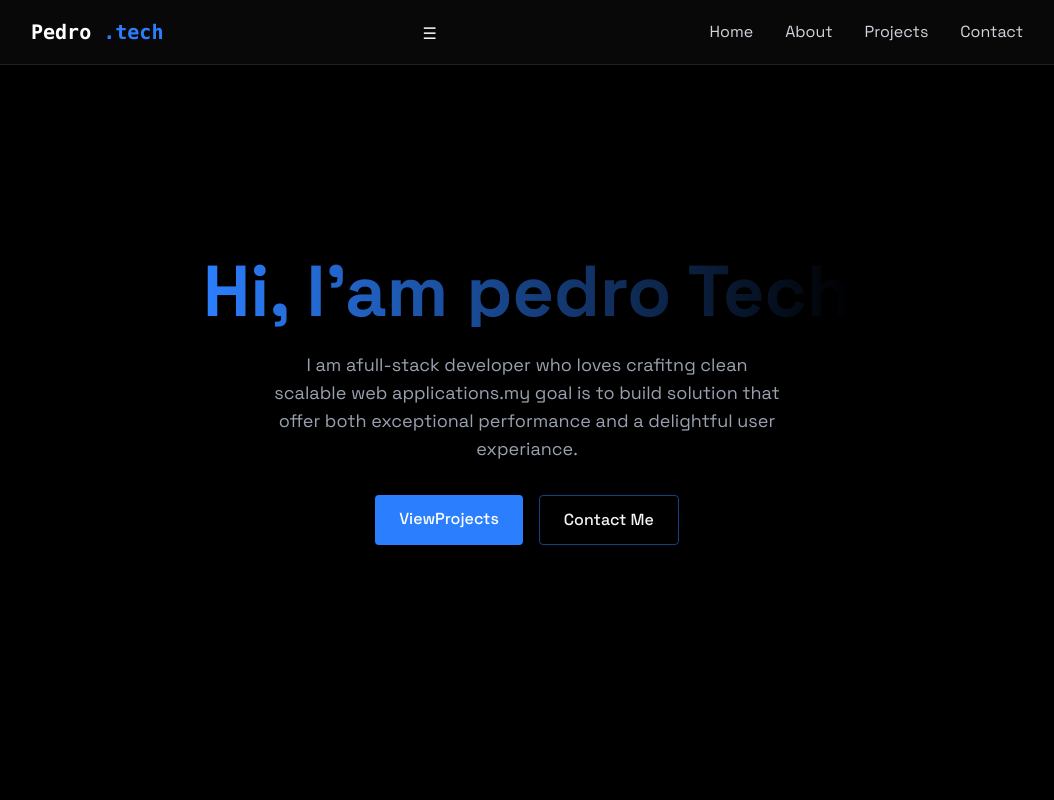
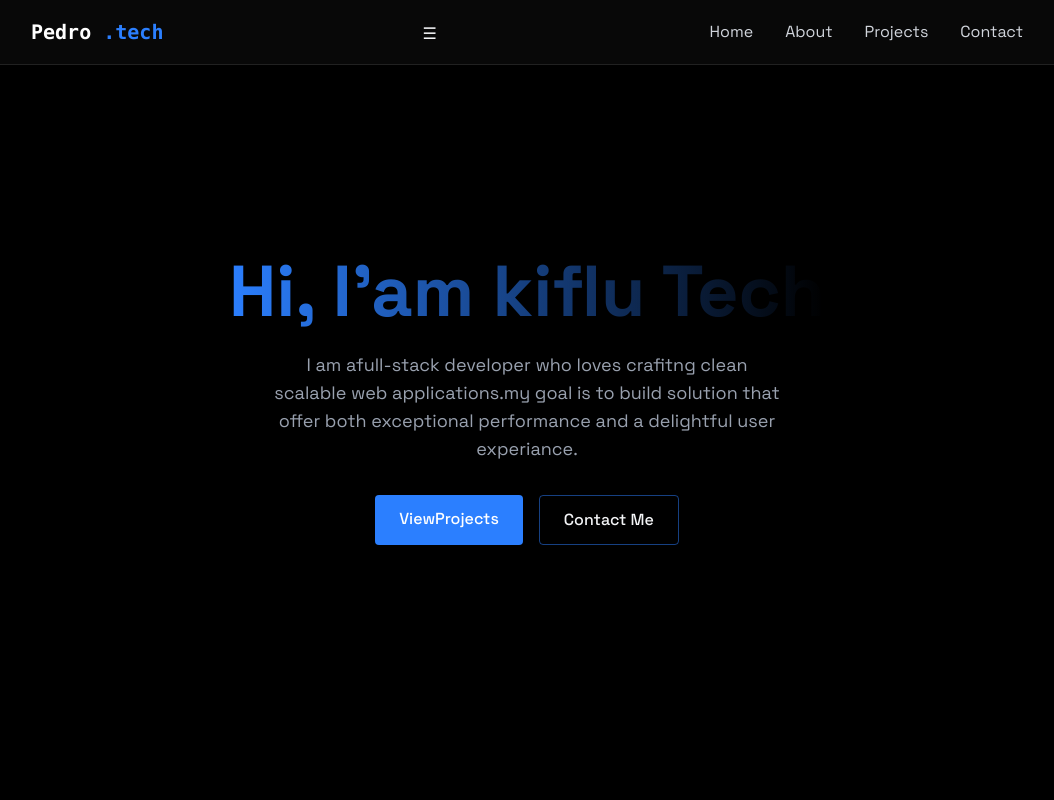
Before and after one commit to kifludev/kiflu-portfolio, a React (Vite) app: page / in a window 1280 px wide. Shown: the top 800 px of the page, without its empty margins (113-1167 px from the left). Built offline with nearby package versions, Linux system fonts and the light colour scheme.

Commit message:
update the text to the intended

```diff
--- a/src/components/sections/Home.jsx
+++ b/src/components/sections/Home.jsx
@@ -7,8 +7,8 @@
     >
       <RevealOnScroll>
         <div className="text-center px-4 z-10">
-          <h1 className="text-5xl md:text-7xl font-bold mb-6 bg-gradient-to-r from-blue-500 to-purple 600 bg-clip-text text-transparent leading-right">
-            Hi, I'am pedro Tech
+          <h1 className="text-5xl md:text-7xl font-bold mb-6 bg-linear-to-r from-blue-500 to-purple 600 bg-clip-text text-transparent leading-right">
+            Hi, I'am kiflu Tech
           </h1>
 
           <p className="text-gray-400 text-lg mb-8 max-w-lg mx-auto">
```
